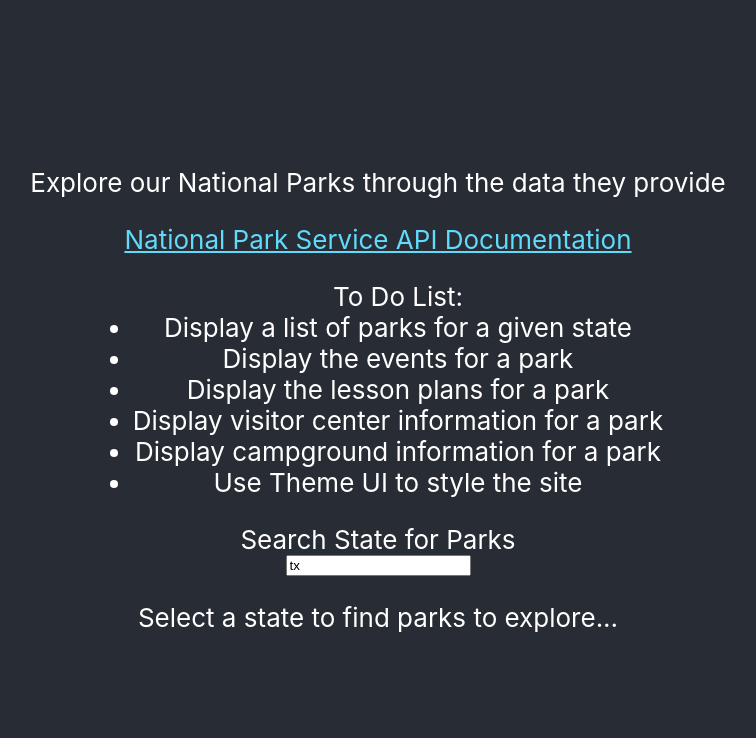
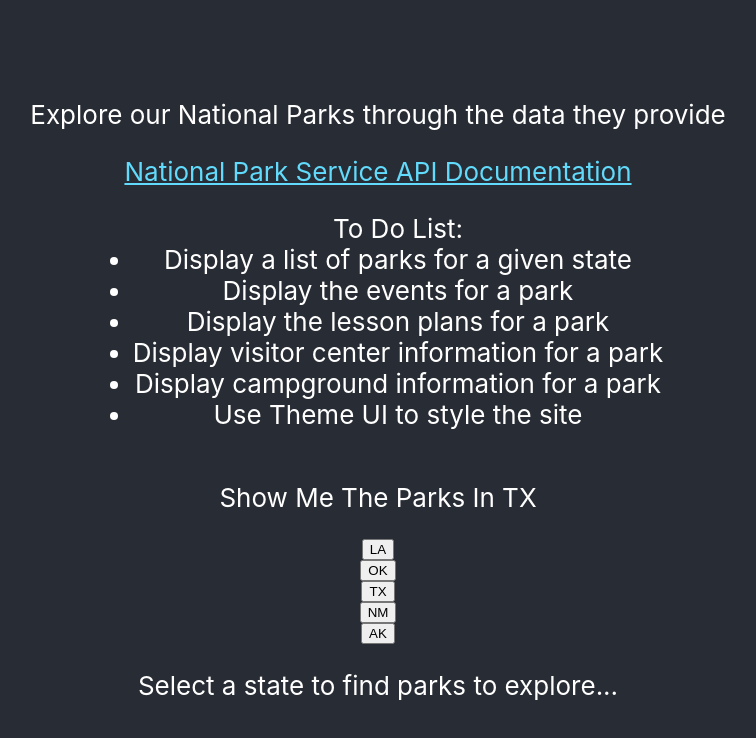
Before and after one commit to jonrcrowell/National-Parks-Explorer, a React (Create React App) app: page / in a window 1280 px wide. Shown: the top 738 px of the page, without its empty margins (262-1018 px from the left). Built offline with nearby package versions, Linux system fonts and the light colour scheme; no server answers.

Commit message:
Enable searching for parks in different states

```diff
--- a/src/App.js
+++ b/src/App.js
@@ -7,7 +7,7 @@ function App() {
   const [parks, updateParks] = useState(null);
 
   useEffect(() => {
-    const parksUrl = `https://developer.nps.gov/api/v1/parks?stateCode=tx&api_key=${
+    const parksUrl = `https://developer.nps.gov/api/v1/parks?stateCode=${parkState}&api_key=${
       process.env.REACT_APP_API_KEY
       }`;
     console.log(parksUrl);
@@ -38,12 +38,12 @@ function App() {
           <li>Display campground information for a park</li>
           <li>Use Theme UI to style the site</li>
         </ul>
-        <label htmlFor="search">Search State for Parks</label>
-        <input
-          type="text"
-          value={parkState}
-          onChange={e => updateParkState(e.target.value)}
-        />
+        <p>Show Me The Parks In {parkState.toUpperCase()}</p>
+        <button onClick={e => updateParkState('la')}>LA</button>
+        <button onClick={e => updateParkState('ok')}>OK</button>
+        <button onClick={e => updateParkState('tx')}>TX</button>
+        <button onClick={e => updateParkState('nm')}>NM</button>
+        <button onClick={e => updateParkState('ak')}>AK</button>
         {!parks ? (
           <p>Select a state to find parks to explore...</p>
         ) : (
```
Lines whose indentation alone changed are shown as unchanged.
